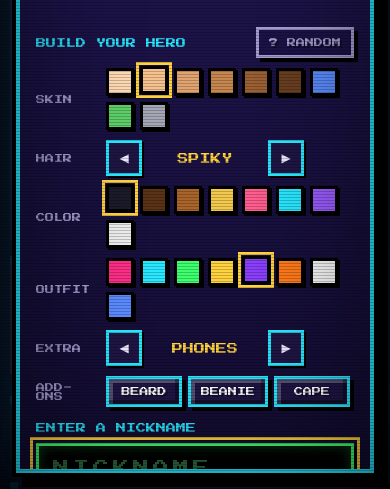
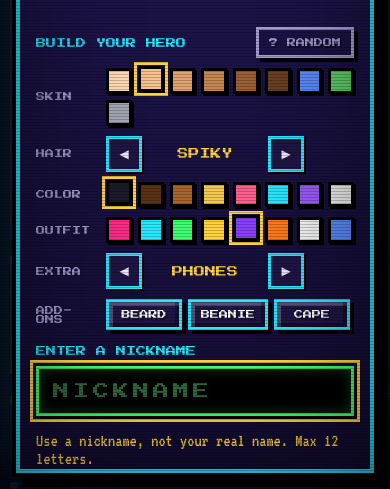
Before and after one commit to benrhamen/neon-dragon, a website with bundled scripts: page public/index.html in a window 390 px wide. Shown: the part 355-844 px from the top of the page. Built offline with nearby package versions, Linux system fonts and the light colour scheme.

Commit message:
Update style.css

```diff
--- a/public/css/style.css
+++ b/public/css/style.css
@@ -253,8 +253,8 @@ body.modal-open { overflow: hidden; }
 .preset.on span { color: var(--yellow); }
 .ctl-row { display: grid; grid-template-columns: 74px 1fr; align-items: center; gap: 10px; }
 .ctl-row > span { font-family: var(--pixel); font-size: 9px; color: var(--dim); }
-.swatches { display: flex; flex-wrap: wrap; gap: 6px; }
-.swatch { width: 32px; height: 32px; background: var(--s); border: 3px solid #000; box-shadow: 2px 2px 0 #000; padding: 0; }
+.swatches { display: grid; grid-template-columns: repeat(8, minmax(0, 1fr)); gap: 6px; min-width: 0; }
+.swatch { width: 100%; aspect-ratio: 1; max-width: 32px; height: auto; background: var(--s); border: 3px solid #000; box-shadow: 2px 2px 0 #000; padding: 0; }
 .swatch.on { outline: 3px solid var(--yellow); outline-offset: 1px; transform: translateY(-2px); }
 .toggles { display: flex; flex-wrap: wrap; gap: 6px; }
 .toggle { background: var(--panel2); color: var(--ink, #fff); border-color: var(--cyan); min-width: 76px; }
@@ -316,7 +316,7 @@ body.modal-open { overflow: hidden; }
   .die { width: 54px; height: 54px; }
   .modal { padding: 16px; }
   .ctl-row { grid-template-columns: 60px 1fr; }
-  .swatch { width: 28px; height: 28px; }
+  .swatch { max-width: 28px; height: auto; }
   .name-input { font-size: 16px; }
   .btn-start { font-size: 14px; padding: 16px 22px; }
 }
```
